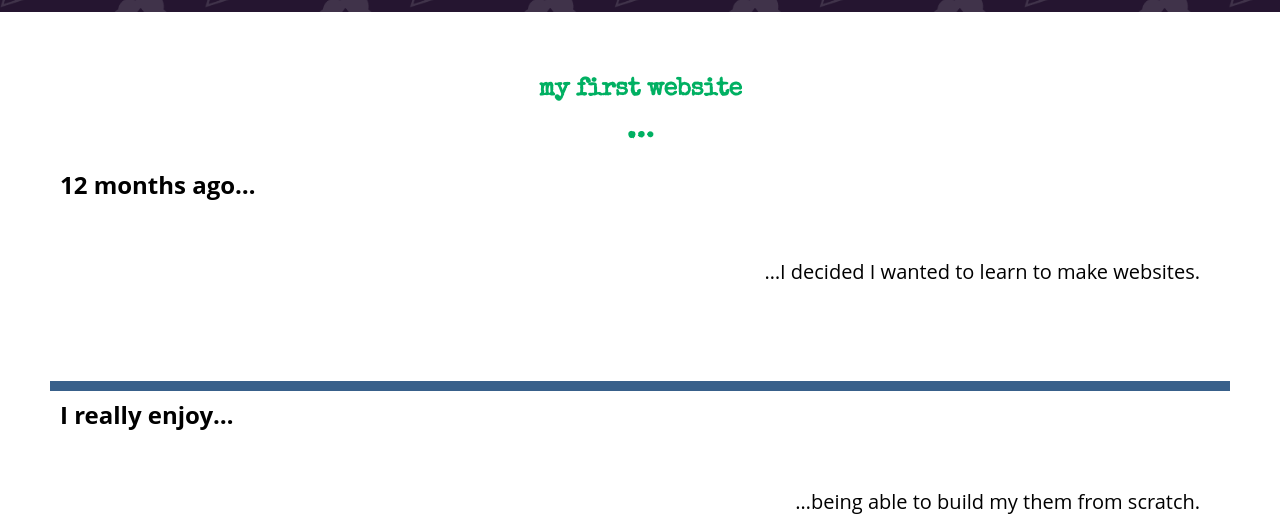
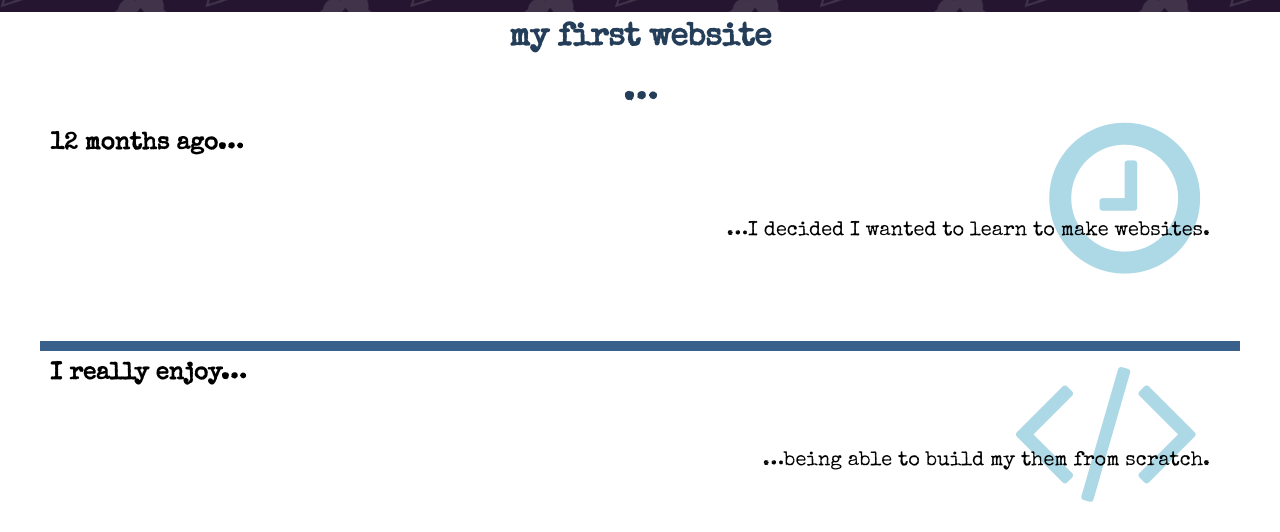
Before and after one commit to codebar/code-brighton, a website: page examples/learnt/index.html in a window 1280 px wide. Shown: the part 268-800 px from the top of the page. Drawn offline with nearby package versions, Linux system fonts and the light colour scheme.

Commit message:
last minute style tidy to make it work

```diff
--- a/examples/learnt/styles/learn-style.css
+++ b/examples/learnt/styles/learn-style.css
@@ -1,4 +1,9 @@
 
+.content, .content h1 {
+  padding: 0;
+  font-family: 'Special Elite', sans-serif;
+  background: none;
+}
 section {
   min-height: 200px;
   border-bottom: 10px solid #38608a;
@@ -10,7 +15,8 @@ section {
 }
 
 #title h1 {
-  font-family: 'Special Elite', sans-serif;
+  font-size: 2em;
+  color: #243e5a;
 }
 
 section a {
@@ -28,10 +34,6 @@ section p {
   font-size: 20px;
 }
 
-h2 {
-
-}
-
 .content {
   max-width: 1200px;
 }
@@ -41,12 +43,11 @@ section:after {
   font-style: normal;
   font-weight: normal;
   text-decoration: inherit;
-  position: absolute;
-  font-size: 120px;
+  float: right;
+  font-size: 11em;
   color: lightblue;
-  top: 0px;
-  right: 60px;
-  z-index: -999;
+  margin: -100px 30px;
+  z-index: 999;
 }
 
 section.clock:after {
```
